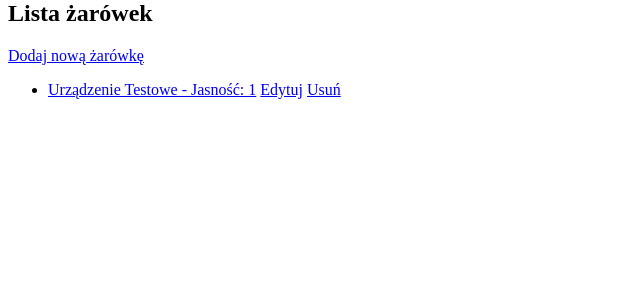
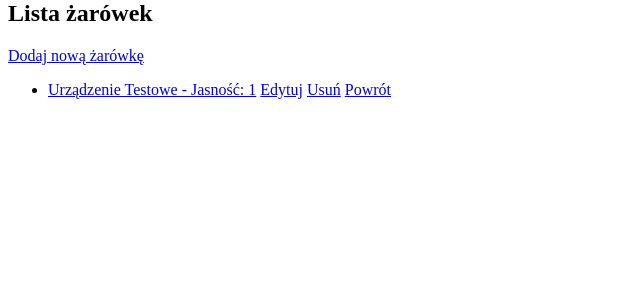
Before and after one commit to infoshareacademy/jpydzr6-smartcode-developers, a Django app: page /bulbs/ in a window 1280 px wide. Shown: the part 80-380 px from the top of the page, without its empty margins (0-640 px from the left). Run offline with Django 5.2, Linux system fonts and the light colour scheme; data comes from the database, SQL or seed files in the repository; both versions use the stored data as it was after the commit.

Commit message:
Update bulbs

```diff
--- a/DjangoProject/SCD_app/templates/bulbs/bulb_list.html
+++ b/DjangoProject/SCD_app/templates/bulbs/bulb_list.html
@@ -8,10 +8,11 @@
         <a href="{% url 'bulb_detail' bulb.id %}">{{ bulb.device_id.name }} - Jasność: {{ bulb.brightness }}</a>
         <a href="{% url 'bulb_update' bulb.id %}">Edytuj</a>
         <a href="{% url 'bulb_delete' bulb.id %}">Usuń</a>
+        <a href="{% url 'device_list' %}">Powrót</a>
     </li>
     {% empty %}
     <p>Brak żarówek w bazie.</p>
-    <a href="{% url 'device_list' %}">Powrót</a>
+<!--    <a href="{% url 'device_list' %}">Powrót</a>-->
     {% endfor %}
 </ul>
 {% endblock %}
```
Also changed, not shown: DjangoProject/SCD_app/db.sqlite3.
